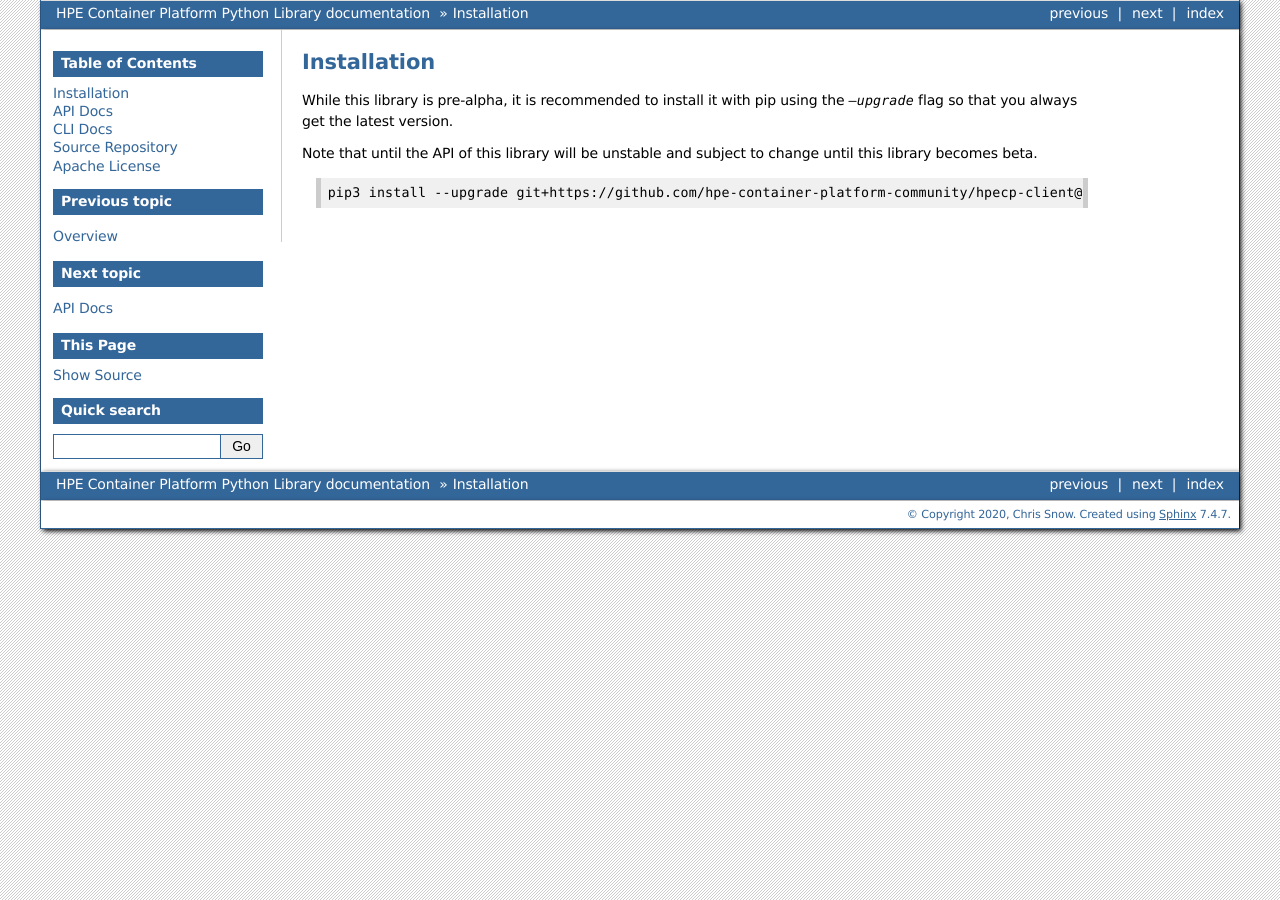
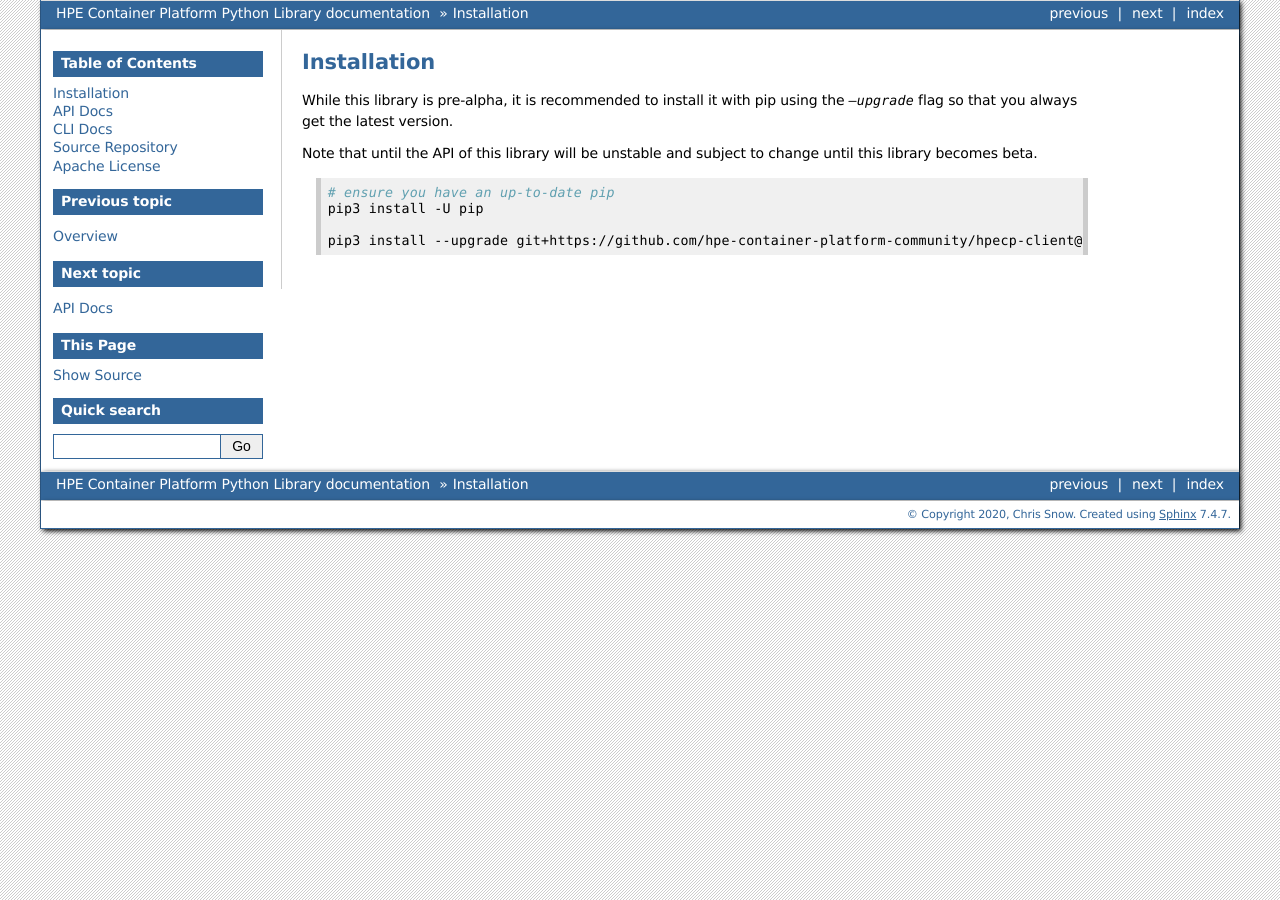
Before and after one commit to hpe-container-platform-community/hpecp-python-library, a Sphinx documentation site: the page built from docs/source/installation.rst, in a window 1280 px wide. Built offline with Sphinx 7.4.7, drawn with Linux system fonts in a browser that asks for light colours.

Commit message:
add docs

```diff
--- a/docs/source/cli.rst
+++ b/docs/source/cli.rst
@@ -8,6 +8,9 @@ Install the library:
 
 
 .. code-block:: bash
+
+   # ensure you have an up-to-date pip
+   pip3 install -U pip
 
    pip3 install --upgrade git+https://github.com/hpe-container-platform-community/hpecp-client@master
 
--- a/docs/source/installation.rst
+++ b/docs/source/installation.rst
@@ -10,4 +10,7 @@ Note that until the API of this library will be unstable and subject to change u
 
 .. code-block:: bash
 
+   # ensure you have an up-to-date pip
+   pip3 install -U pip
+
    pip3 install --upgrade git+https://github.com/hpe-container-platform-community/hpecp-client@master
```
